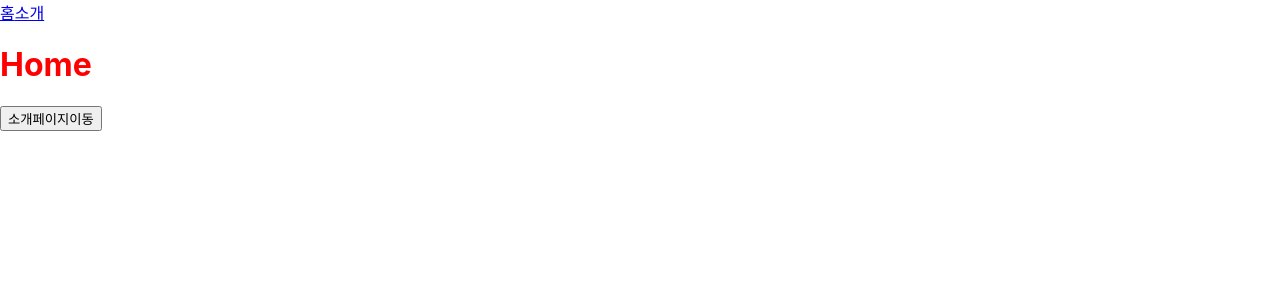
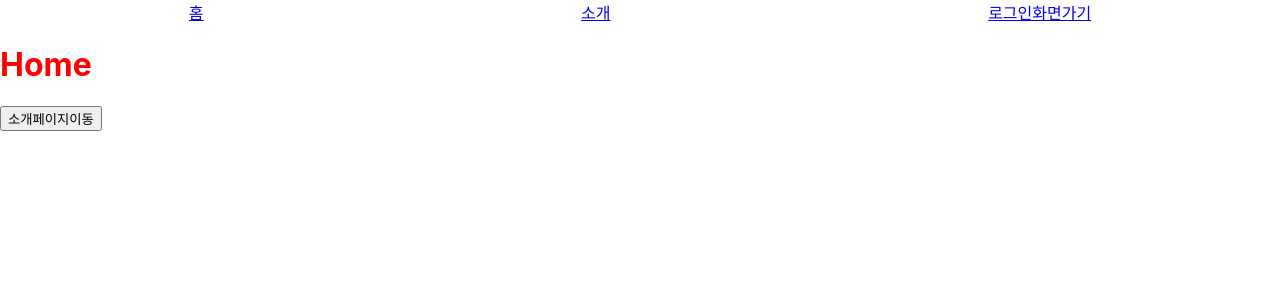
Before and after one commit to Test231212/react-pratice, a React (Create React App) app: page / in a window 1280 px wide. Shown: the top 300 px of the page. Built offline with nearby package versions, Linux system fonts and the light colour scheme.

Commit message:
상태관리2

```diff
--- a/package.json
+++ b/package.json
@@ -3,6 +3,7 @@
   "version": "0.1.0",
   "private": true,
   "dependencies": {
+    "@reduxjs/toolkit": "^2.2.6",
     "@testing-library/jest-dom": "^5.17.0",
     "@testing-library/react": "^13.4.0",
     "@testing-library/user-event": "^13.5.0",
--- a/src/App.js
+++ b/src/App.js
@@ -1,19 +1,25 @@
-import { BrowserRouter, Link, Route, Routes } from "react-router-dom";
+import { BrowserRouter, Route, Routes } from "react-router-dom";
 import "./App.css";
+import Nav from "./components/Nav";
 import About from "./page/About";
 import Home from "./page/Home";
+import Info from "./page/Info";
+import List from "./page/List";
+import Login from "./page/Login";
+import LoginComplete from "./page/LoginComplete";
 
 function App() {
   return (
     <BrowserRouter>
-      <div>
-        <Link to="/">홈</Link>
-        <Link to="/about">소개</Link>
-        <Routes>
-          <Route path="/" element={<Home />} />
-          <Route path="/about" element={<About />} />
-        </Routes>
-      </div>
+      <Nav />
+      <Routes>
+        <Route path="/" element={<Home />} />
+        <Route path="/about" element={<About />} />
+        <Route path="/info/:id" element={<Info />} />
+        <Route path="/list" element={<List />} />
+        <Route path="/login" element={<Login />} />
+        <Route path="/loginComplete" element={<LoginComplete />} />
+      </Routes>
     </BrowserRouter>
   );
 }
--- a/src/components/Nav.js
+++ b/src/components/Nav.js
@@ -1,11 +1,20 @@
 import React from "react";
 import { Link } from "react-router-dom";
+import styled from "styled-components";
+
+const SyNav = styled.div`
+  display: flex;
+  justify-content: space-around;
+`;
+
 function Nav(props) {
   return (
-    <div>
+    <SyNav>
       <Link to="/">홈</Link>
       <Link to="/about">소개</Link>
-    </div>
+      <Link to="/login">로그인화면가기</Link>
+    </SyNav>
   );
 }
+
 export default Nav;
```
Also changed, not shown: src/page/Login.js (added), src/page/LoginComplete.js (added), src/store.js (added), 1 other file (tests, documents, lock files or other folders).
